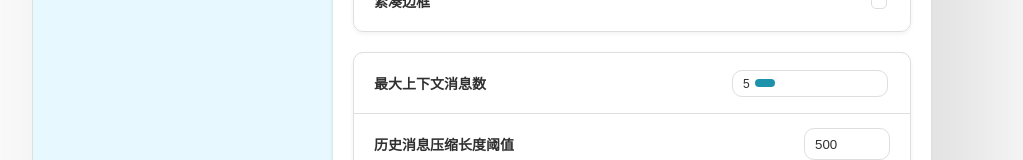
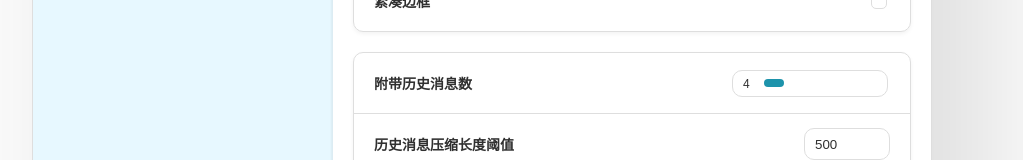
Before and after one commit to Goblincomet/ChatGPT-Next-Web, a Next.js app: page / in a window 1280 px wide. Both pictures are taken after a click on the element 229 px from the left and 719 px from the top of the page. Shown: the part 357-517 px from the top of the page, without its empty margins (158-1181 px from the left). Built offline with nearby package versions, Linux system fonts and the light colour scheme.

Commit message:
fix: chat history with memory

```diff
--- a/app/components/home.tsx
+++ b/app/components/home.tsx
@@ -26,7 +26,7 @@ import CloseIcon from "../icons/close.svg";
 import CopyIcon from "../icons/copy.svg";
 import DownloadIcon from "../icons/download.svg";
 
-import { Message, SubmitKey, useChatStore, Theme } from "../store";
+import { Message, SubmitKey, useChatStore, ChatSession } from "../store";
 import { Settings } from "./settings";
 import { showModal } from "./ui-lib";
 import { copyToClipboard, downloadAs, isIOS } from "../utils";
@@ -189,8 +189,8 @@ export function Chat(props: { showSideBar?: () => void }) {
   return (
     <div className={styles.chat} key={session.id}>
       <div className={styles["window-header"]}>
-        <div>
-          <div className={styles["window-header-title"]}>{session.topic}</div>
+        <div className={styles["window-header-title"]}>
+          <div className={styles["window-header-main-title"]}>{session.topic}</div>
           <div className={styles["window-header-sub-title"]}>
             与 ChatGPT 的 {session.messages.length} 条对话
           </div>
@@ -210,7 +210,7 @@ export function Chat(props: { showSideBar?: () => void }) {
               bordered
               title="查看压缩后的历史 Prompt"
               onClick={() => {
-                showMemoryPrompt(session.memoryPrompt)
+                showMemoryPrompt(session)
               }}
             />
           </div>
@@ -323,12 +323,12 @@ function exportMessages(messages: Message[], topic: string) {
   })
 }
 
-function showMemoryPrompt(prompt: string) {
+function showMemoryPrompt(session: ChatSession) {
   showModal({
-    title: "上下文记忆 Prompt", children: <div className="markdown-body">
-      <pre className={styles['export-content']}>{prompt}</pre>
+    title: `上下文记忆 Prompt (${session.lastSummarizeIndex} of ${session.messages.length})`, children: <div className="markdown-body">
+      <pre className={styles['export-content']}>{session.memoryPrompt || '无'}</pre>
     </div>, actions: [
-      <IconButton key="copy" icon={<CopyIcon />} bordered text="全部复制" onClick={() => copyToClipboard(prompt)} />,
+      <IconButton key="copy" icon={<CopyIcon />} bordered text="全部复制" onClick={() => copyToClipboard(session.memoryPrompt)} />,
     ]
   })
 }
--- a/app/components/settings.tsx
+++ b/app/components/settings.tsx
@@ -26,8 +26,8 @@ export function Settings(props: { closeSettings: () => void }) {
   return (
     <>
       <div className={styles["window-header"]}>
-        <div>
-          <div className={styles["window-header-title"]}>设置</div>
+        <div className={styles["window-header-title"]}>
+          <div className={styles["window-header-main-title"]}>设置</div>
           <div className={styles["window-header-sub-title"]}>设置选项</div>
         </div>
         <div className={styles["window-actions"]}>
@@ -140,14 +140,14 @@ export function Settings(props: { closeSettings: () => void }) {
         </List>
         <List>
           <ListItem>
-            <div className={styles["settings-title"]}>最大上下文消息数</div>
+            <div className={styles["settings-title"]}>附带历史消息数</div>
             <input
               type="range"
               title={config.historyMessageCount.toString()}
               value={config.historyMessageCount}
-              min="5"
-              max="20"
-              step="5"
+              min="2"
+              max="25"
+              step="2"
               onChange={(e) =>
                 updateConfig(
                   (config) =>
@@ -156,7 +156,6 @@ export function Settings(props: { closeSettings: () => void }) {
               }
             ></input>
           </ListItem>
-
 
           <ListItem>
             <div className={styles["settings-title"]}>
--- a/app/components/window.scss
+++ b/app/components/window.scss
@@ -8,6 +8,9 @@
 }
 
 .window-header-title {
+  max-width: calc(100% - 100px);
+
+  .window-header-main-title {
     font-size: 20px;
     font-weight: bolder;
     overflow: hidden;
@@ -21,6 +24,7 @@
     font-size: 14px;
     margin-top: 5px;
   }
+}
 
 .window-actions {
   display: inline-flex;
--- a/app/store.ts
+++ b/app/store.ts
@@ -23,7 +23,7 @@ export enum Theme {
   Light = "light",
 }
 
-interface ChatConfig {
+export interface ChatConfig {
   maxToken?: number;
   historyMessageCount: number; // -1 means all
   compressMessageLengthThreshold: number;
@@ -35,7 +35,7 @@ interface ChatConfig {
 }
 
 const DEFAULT_CONFIG: ChatConfig = {
-  historyMessageCount: 5,
+  historyMessageCount: 4,
   compressMessageLengthThreshold: 500,
   sendBotMessages: true as boolean,
   submitKey: SubmitKey.CtrlEnter as SubmitKey,
@@ -44,13 +44,13 @@ const DEFAULT_CONFIG: ChatConfig = {
   tightBorder: false,
 };
 
-interface ChatStat {
+export interface ChatStat {
   tokenCount: number;
   wordCount: number;
   charCount: number;
 }
 
-interface ChatSession {
+export interface ChatSession {
   id: number;
   topic: string;
   memoryPrompt: string;
@@ -190,23 +190,19 @@ export const useChatStore = create<ChatStore>()(
       },
 
       onNewMessage(message) {
+        get().updateCurrentSession(session => {
+          session.lastUpdate = new Date().toLocaleString()
+        })
         get().updateStat(message);
         get().summarizeSession();
       },
 
       async onUserInput(content) {
-        const message: Message = {
+        const userMessage: Message = {
           role: "user",
           content,
           date: new Date().toLocaleString(),
         };
-
-        get().updateCurrentSession((session) => {
-          session.messages.push(message);
-        });
-
-        // get last five messges
-        const messages = get().currentSession().messages.concat(message);
 
         const botMessage: Message = {
           content: "",
@@ -215,13 +211,18 @@ export const useChatStore = create<ChatStore>()(
           streaming: true,
         };
 
+        // get recent messages
+        const recentMessages = get().getMessagesWithMemory()
+        const sendMessages = recentMessages.concat(userMessage)
+
+        // save user's and bot's message
         get().updateCurrentSession((session) => {
+          session.messages.push(userMessage);
           session.messages.push(botMessage);
         });
 
-        const recentMessages = get().getMessagesWithMemory()
-
-        requestChatStream(recentMessages, {
+        console.log('[User Input] ', sendMessages)
+        requestChatStream(sendMessages, {
           onMessage(content, done) {
             if (done) {
               botMessage.streaming = false;
@@ -243,11 +244,12 @@ export const useChatStore = create<ChatStore>()(
       getMessagesWithMemory() {
         const session = get().currentSession()
         const config = get().config
-        const recentMessages = session.messages.slice(-config.historyMessageCount);
+        const n = session.messages.length
+        const recentMessages = session.messages.slice(n - config.historyMessageCount);
 
         const memoryPrompt: Message = {
           role: 'system',
-          content: '这是你和用户的历史聊天总结：' + session.memoryPrompt,
+          content: '这是 ai 和用户的历史聊天总结作为前情提要：' + session.memoryPrompt,
           date: ''
         }
 
@@ -285,22 +287,26 @@ export const useChatStore = create<ChatStore>()(
           });
         }
 
+        const config = get().config
         const messages = get().getMessagesWithMemory()
-        const toBeSummarizedMsgs = messages.slice(session.lastSummarizeIndex)
-        const historyMsgLength = session.memoryPrompt.length + toBeSummarizedMsgs.reduce((pre, cur) => pre + cur.content.length, 0)
-        const lastSummarizeIndex = messages.length
-        if (historyMsgLength > 500) {
+        const toBeSummarizedMsgs = get().getMessagesWithMemory()
+        const historyMsgLength = toBeSummarizedMsgs.reduce((pre, cur) => pre + cur.content.length, 0)
+        const lastSummarizeIndex = session.messages.length
+
+        console.log('[Chat History] ', messages, historyMsgLength, config.compressMessageLengthThreshold)
+
+        if (historyMsgLength > config.compressMessageLengthThreshold) {
           requestChatStream(toBeSummarizedMsgs.concat({
             role: 'system',
-            content: '总结一下你和用户的对话，用作后续的上下文提示 prompt，控制在 50 字以内',
+            content: '总结一下 ai 和用户的对话，用作后续的上下文提示 prompt，控制在 100 字以内，你在回复时用 ai 自称',
             date: ''
           }), {
             filterBot: false,
             onMessage(message, done) {
               session.memoryPrompt = message
-              session.lastSummarizeIndex = lastSummarizeIndex
               if (done) {
                 console.log('[Memory] ', session.memoryPrompt)
+                session.lastSummarizeIndex = lastSummarizeIndex
               }
             },
             onError(error) {
```
Lines whose indentation alone changed are shown as unchanged.
